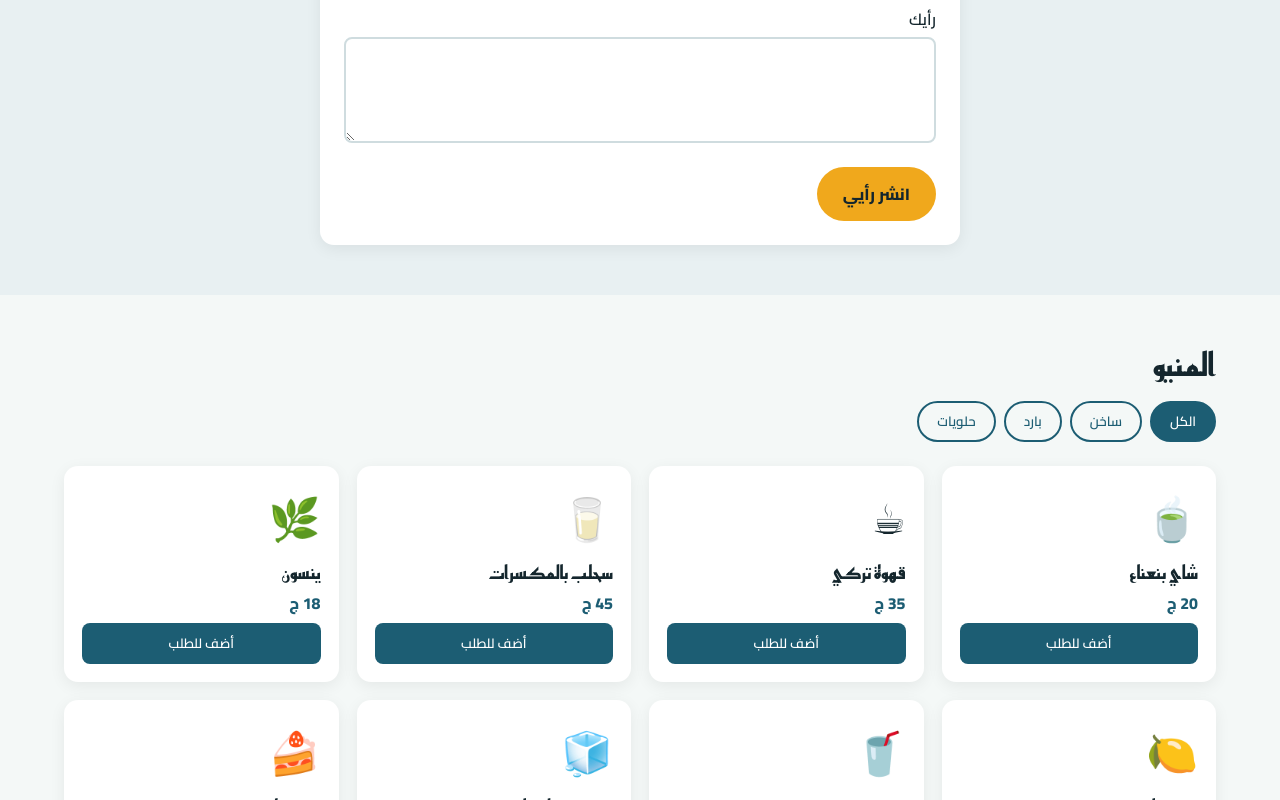
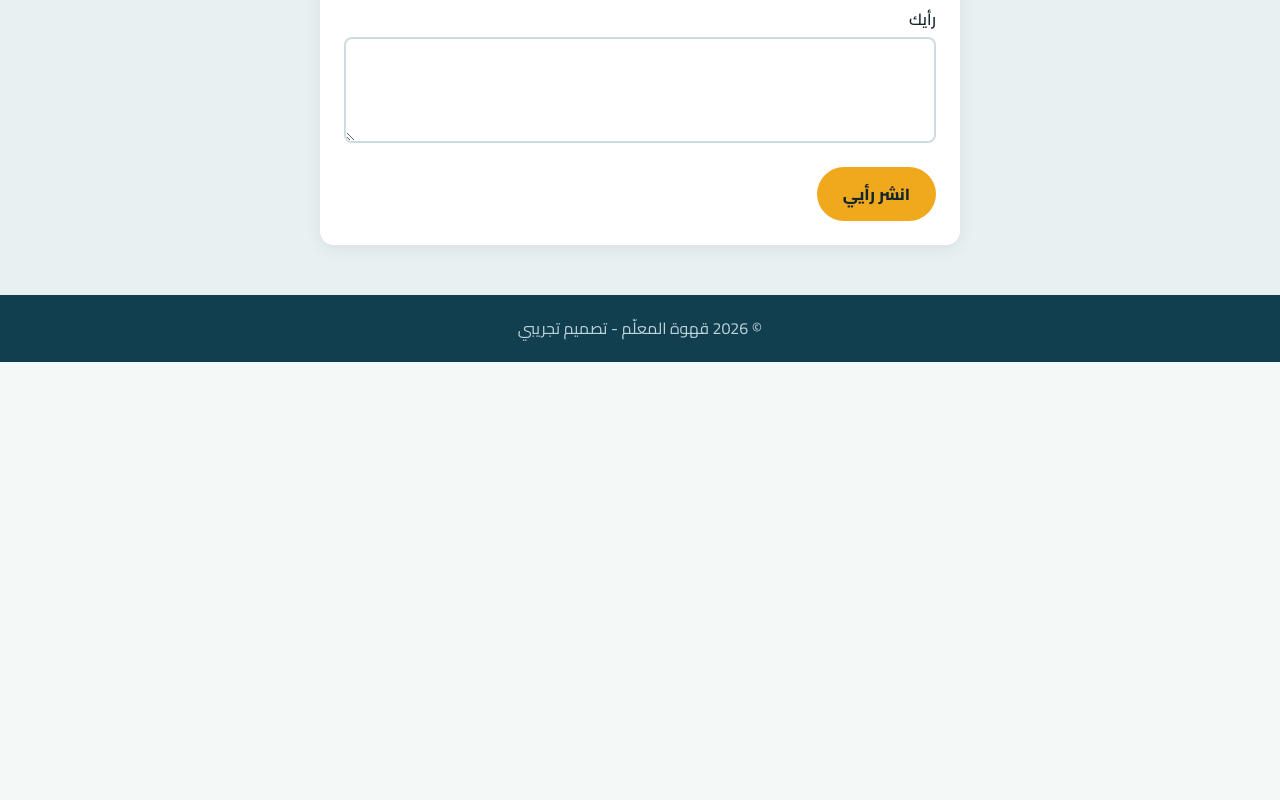
Before and after one commit to amrmohamed3th-web/-----------, a plain HTML site: page index.html in a window 1280 px wide. Shown: the part 2000-2800 px from the top of the page. After the commit the page ends 2362 px from the top, so only its background shows below. Drawn offline with Linux system fonts and the light colour scheme.

Commit message:
اخر تعديل

```diff
--- a/style.css
+++ b/style.css
@@ -19,7 +19,7 @@ nav button.active,nav button:hover{background:var(--tile)}
 .menu-toggle{display:none;background:none;border:1px solid #fff5;color:#fff;padding:6px 12px;border-radius:8px;font-size:1.2rem}
 
 /* pages */
-.page{min-height:80vh}
+.page{display:none;min-height:80vh}
 .page.show{display:block;animation:fade .4s}
 @keyframes fade{from{opacity:0}to{opacity:1}}
 
```
